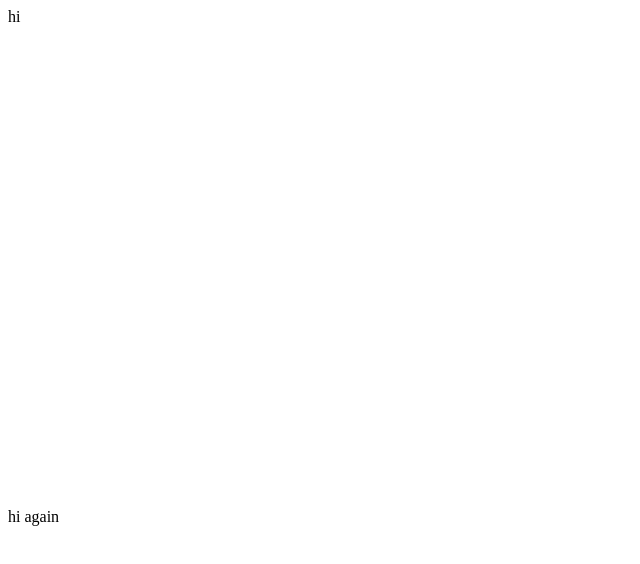
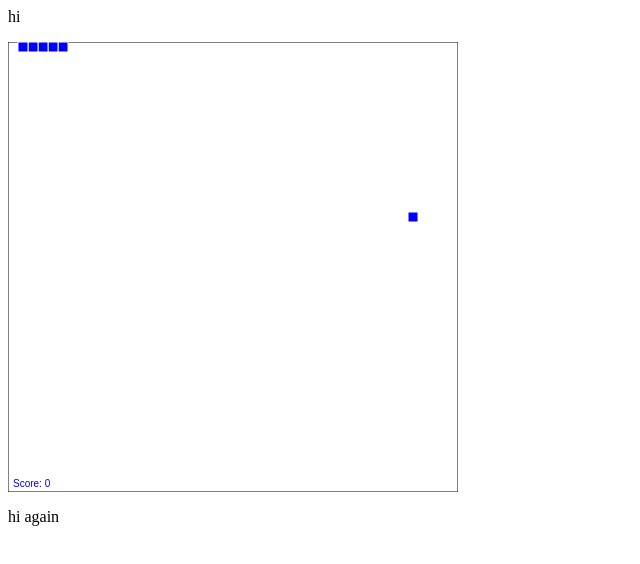
Before and after one commit to madmaxine/snaketest, a plain HTML site: page index.html in a window 1280 px wide. Shown: the whole page, without its empty margins (0-640 px from the left). Drawn offline with nearby package versions, Linux system fonts and the light colour scheme.

Commit message:
I'm dumb and don't know html

```diff
--- a/index.html
+++ b/index.html
@@ -1,8 +1,10 @@
 <!-- Lets make a simple snake game -->
 <html>
-
-<!-- Jquery -->
-<script src="http://ajax.googleapis.com/ajax/libs/jquery/1.7.1/jquery.min.js" type="text/javascript">
+<head>
+<script src="http://ajax.googleapis.com/ajax/libs/jquery/1.7.1/jquery.min.js" type="text/javascript"></script>
+</head>
+<body>
+<script>
 $(document).ready(function(){
 	//Canvas stuff
 	var canvas = $("#canvas")[0];
@@ -166,7 +168,6 @@ $(document).ready(function(){
 })
 </script>
 
-<body>
 <p>hi</p>
 <canvas id="canvas" width="450" height="450"></canvas>
 <p> hi again</p>
```
